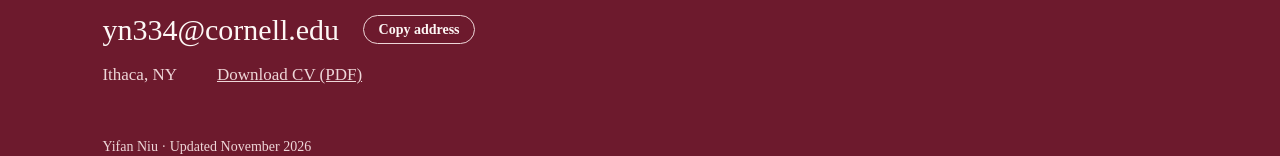
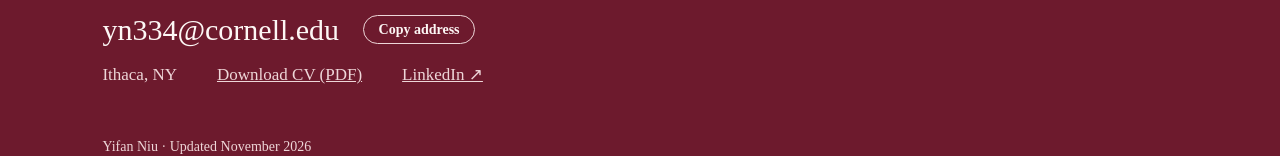
Before and after one commit to YifanNiu-creator/yifanweb, a plain HTML site: page index.html in a window 1280 px wide. Shown: the part 6546-6702 px from the top of the page. Drawn offline with Linux system fonts and the light colour scheme.

Commit message:
Add files via upload

```diff
--- a/index.html
+++ b/index.html
@@ -577,6 +577,7 @@ section { scroll-margin-top: 3.5rem; }
     <div class="contact-more">
       <span>Ithaca, NY</span>
       <a href="Yifan_Niu_CV.pdf" download="Yifan_Niu_CV.pdf">Download CV (PDF)</a>
+      <a href="https://www.linkedin.com/in/delancey-niu-a9b675367" target="_blank" rel="noopener">LinkedIn ↗</a>
     </div>
     <p class="contact-foot">Yifan Niu · Updated November 2026</p>
   </div>
```
